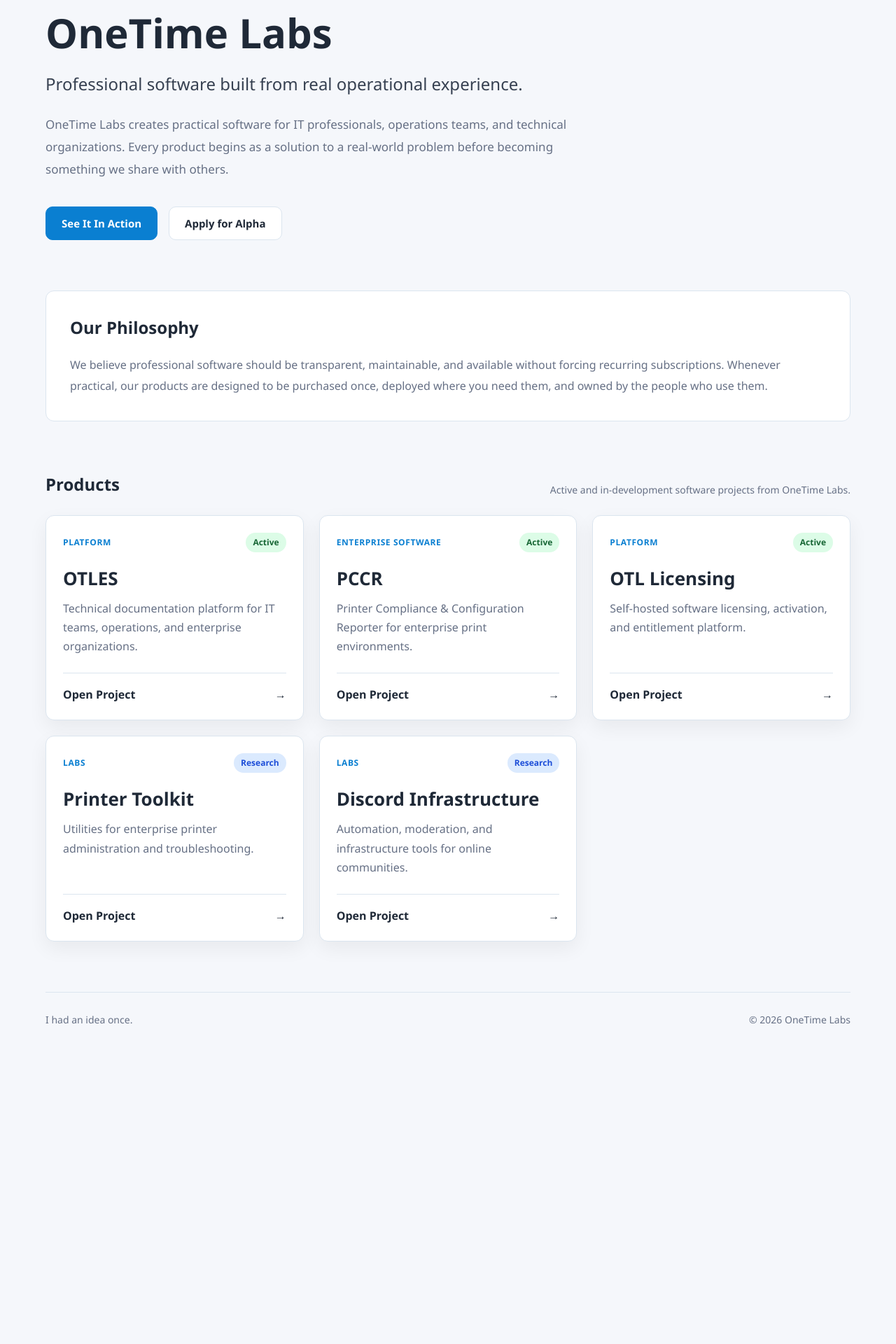
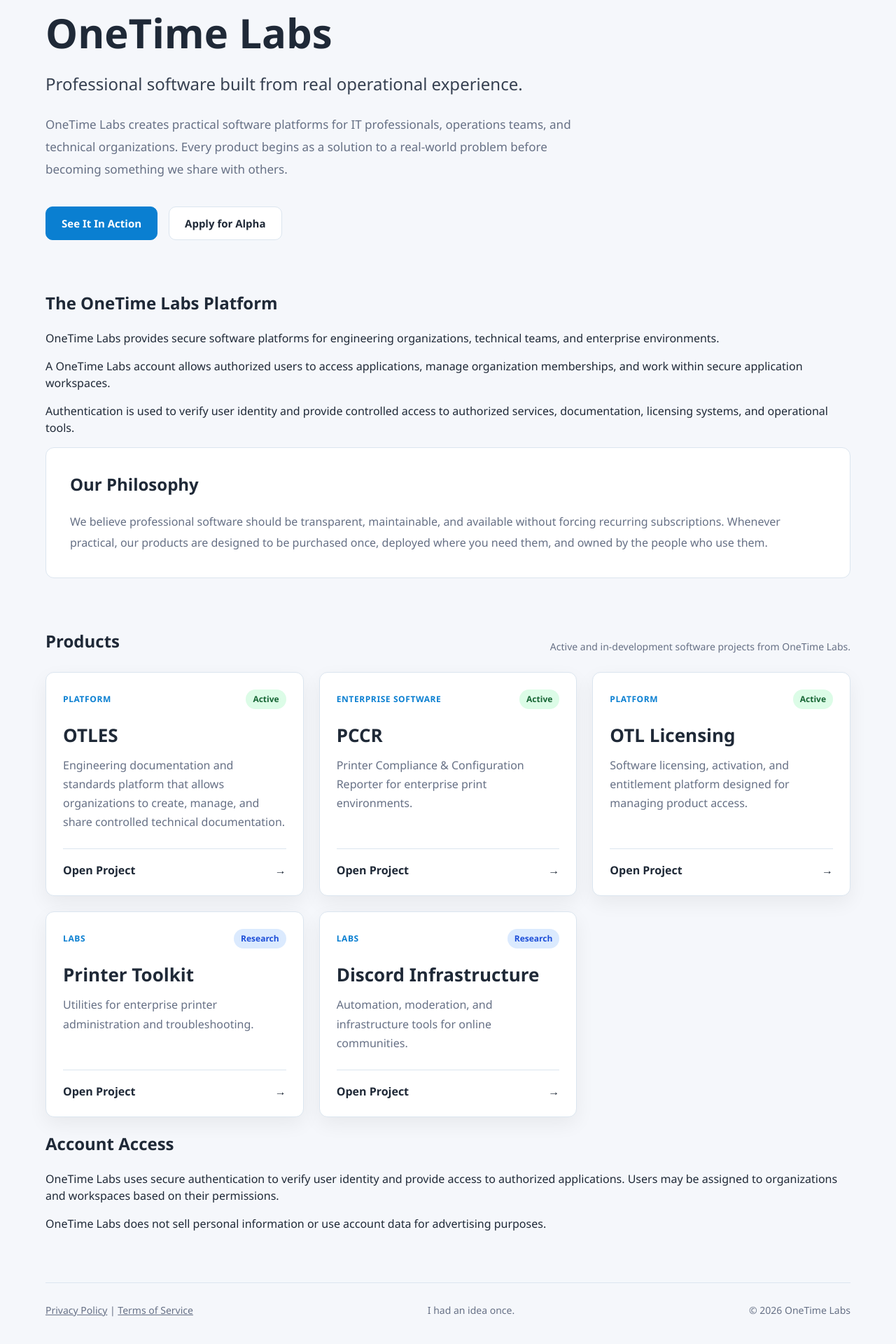
Before and after one commit to iekhanine/onetimelabs, a Next.js app: page / in a window 1280 px wide. Shown: the part 100-2020 px from the top of the page at 70% size. Before the commit the page ends 1639 px from the top, so only its background shows below. Built offline with nearby package versions, Linux system fonts and the light colour scheme.

Commit message:
Add privacy policy and terms of service pages

```diff
--- a/app/page.tsx
+++ b/app/page.tsx
@@ -1,4 +1,3 @@
-
 import "./page.css";
 
 interface Product {
@@ -13,7 +12,7 @@
   {
     name: "OTLES",
     description:
-      "Technical documentation platform for IT teams, operations, and enterprise organizations.",
+      "Engineering documentation and standards platform that allows organizations to create, manage, and share controlled technical documentation.",
     url: "https://otles.onetimelabs.net",
     status: "Active",
     category: "Platform",
@@ -29,7 +28,7 @@
   {
     name: "OTL Licensing",
     description:
-      "Self-hosted software licensing, activation, and entitlement platform.",
+      "Software licensing, activation, and entitlement platform designed for managing product access.",
     url: "https://licensing.onetimelabs.net",
     status: "Active",
     category: "Platform",
@@ -71,11 +70,12 @@
         </p>
 
         <p className="intro">
-          OneTime Labs creates practical software for IT professionals,
-          operations teams, and technical organizations. Every product
-          begins as a solution to a real-world problem before becoming
-          something we share with others.
+          OneTime Labs creates practical software platforms for IT
+          professionals, operations teams, and technical organizations.
+          Every product begins as a solution to a real-world problem
+          before becoming something we share with others.
         </p>
+
         <div className="heroActions">
 
           <a
@@ -95,7 +95,36 @@
           </a>
 
         </div>
+
       </header>
+
+
+      <section className="platform">
+
+        <h2>
+          The OneTime Labs Platform
+        </h2>
+
+        <p>
+          OneTime Labs provides secure software platforms for
+          engineering organizations, technical teams, and enterprise
+          environments.
+        </p>
+
+        <p>
+          A OneTime Labs account allows authorized users to access
+          applications, manage organization memberships, and work
+          within secure application workspaces.
+        </p>
+
+        <p>
+          Authentication is used to verify user identity and provide
+          controlled access to authorized services, documentation,
+          licensing systems, and operational tools.
+        </p>
+
+      </section>
+
 
       <section className="philosophy">
 
@@ -113,11 +142,14 @@
 
       </section>
 
+
       <section>
 
         <div className="section-header">
 
-          <h2>Products</h2>
+          <h2>
+            Products
+          </h2>
 
           <span>
             Active and in-development software projects from OneTime Labs.
@@ -125,9 +157,11 @@
 
         </div>
 
+
         <div className="projects">
 
           {products.map((product) => (
+
             <a
               key={product.name}
               href={product.url}
@@ -139,25 +173,36 @@
               }
               rel="noopener noreferrer"
             >
+
               <div className="cardTop">
 
                 <span className="category">
                   {product.category}
                 </span>
 
+
                 <span
-  className={`status ${product.status
+                  className={`status ${
+                    product.status
                       .toLowerCase()
-    .replace(/\s+/g, "-")}`}
+                      .replace(/\s+/g, "-")
+                  }`}
                 >
                   {product.status}
                 </span>
 
               </div>
 
-              <h3>{product.name}</h3>
 
-              <p>{product.description}</p>
+              <h3>
+                {product.name}
+              </h3>
+
+
+              <p>
+                {product.description}
+              </p>
+
 
               <div className="cardFooter">
 
@@ -165,22 +210,63 @@
                   Open Project
                 </span>
 
-                <span>→</span>
+                <span>
+                  →
+                </span>
 
               </div>
 
             </a>
+
           ))}
 
         </div>
 
       </section>
 
+
+      <section className="authentication">
+
+        <h2>
+          Account Access
+        </h2>
+
+        <p>
+          OneTime Labs uses secure authentication to verify user
+          identity and provide access to authorized applications.
+          Users may be assigned to organizations and workspaces
+          based on their permissions.
+        </p>
+
+        <p>
+          OneTime Labs does not sell personal information or use
+          account data for advertising purposes.
+        </p>
+
+      </section>
+
+
       <footer>
+
+        <div>
+
+          <a href="/privacy">
+            Privacy Policy
+          </a>
+
+          {" | "}
+
+          <a href="/terms">
+            Terms of Service
+          </a>
+
+        </div>
+
 
         <span>
           I had an idea once.
         </span>
+
 
         <span>
           © 2026 OneTime Labs
@@ -188,6 +274,7 @@
 
       </footer>
 
+
     </main>
   );
 }
```
Lines whose indentation alone changed are shown as unchanged.
